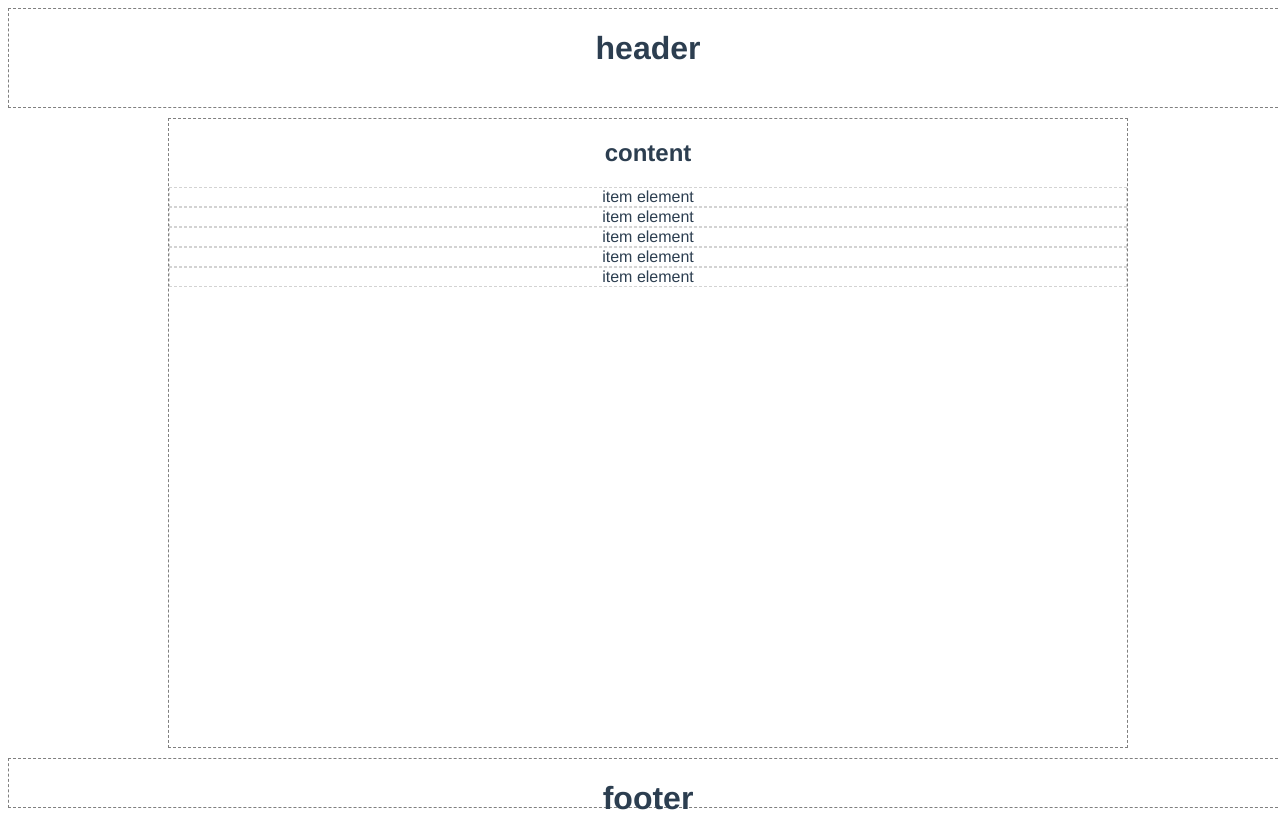
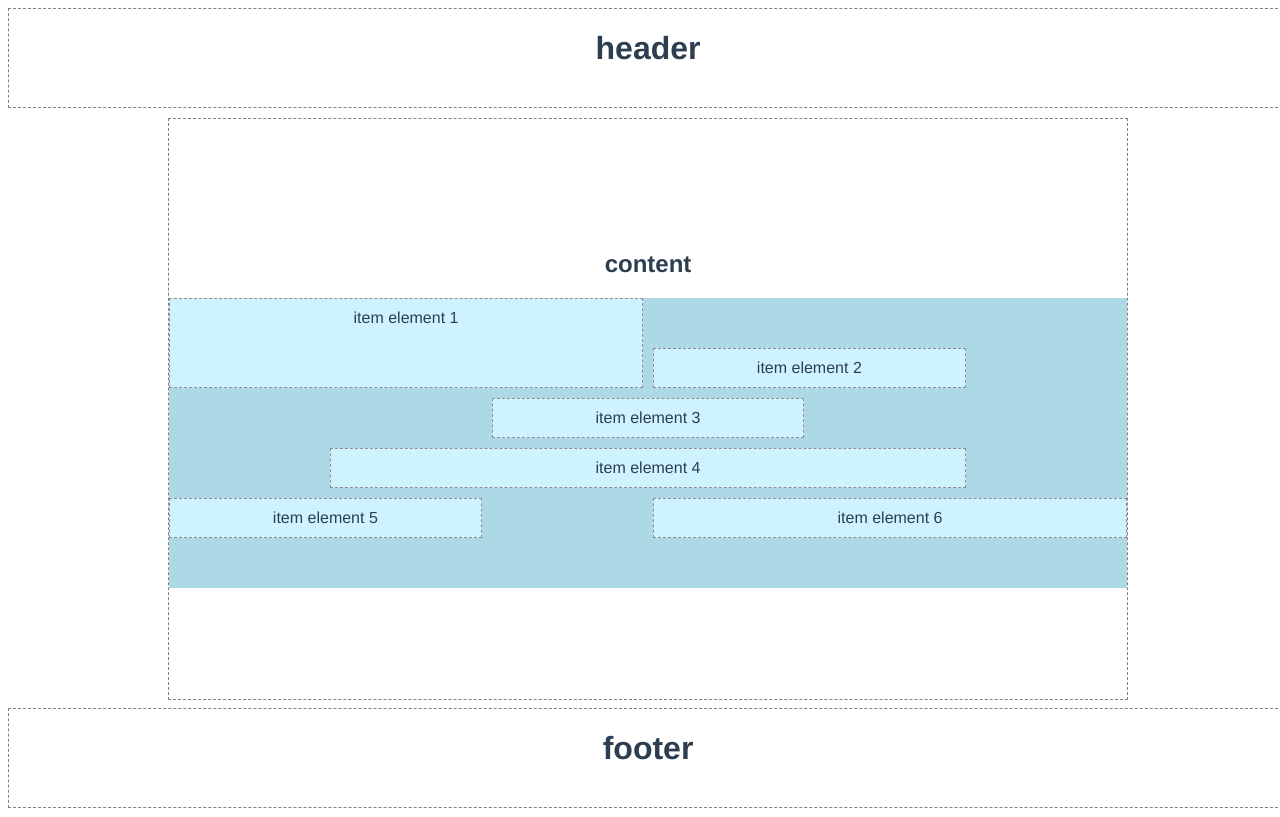
Before and after one commit to guillaume-walks/grid-layout, a Vue app: page / in a window 1280 px wide. Built offline with nearby package versions, Linux system fonts and the light colour scheme.

Commit message:
position nested grid

```diff
--- a/src/App.vue
+++ b/src/App.vue
@@ -39,7 +39,7 @@ export default {
   width: 100vw;
   height: 100vh;
   grid-template-columns: 150px auto 150px;
-  grid-template-rows: 100px 1fr 50px;
+  grid-template-rows: 100px 1fr 100px;
   grid-gap: 10px;
 }
 .main-container > * {
--- a/src/components/Main.vue
+++ b/src/components/Main.vue
@@ -2,11 +2,12 @@
       <div class="main">
         <h2>content</h2>
         <div class="sub-content">
-          <div class="item">item element </div>
-          <div class="item">item element </div>
-          <div class="item">item element </div>
-          <div class="item">item element </div>
-          <div class="item">item element </div>
+          <div class="item1">item element 1</div>
+          <div class="item2">item element 2</div>
+          <div class="item3">item element 3</div>
+          <div class="item4">item element 4</div>
+          <div class="item5">item element 5</div>
+          <div class="item6">item element 6</div>
         </div>
       </div>
   </template>
@@ -19,13 +20,43 @@
   <style>
   .main{
     grid-column: 2/3;
+    height: 100%;
+    align-content: center;
   }
 
   .sub-content{
     display: grid;
+    /* height: 700px; */
+    align-content: center;
+    grid-gap: 10px;
+    grid-template-columns: 1fr 1fr 1fr 1fr 1fr 1fr;
+    grid-template-rows: 1fr 1fr 1fr 1fr 1fr 1fr;
+    background: lightblue;
+  }
+  .item1{
+    grid-area: 1 / 1 / 3 / 4;
+  }
+  .item2{
+    grid-area: 2 / 4 / 3 / 6;
+  }
+  .item3{
+    grid-area: 3 / 3 / 4 / 5;
+  }
+  .item4{
+    grid-area: 4 / 2 / 5 / 6;
+  }
+  .item5{
+    grid-area: 5 / 1 / 6 / 3;
+  }
+  .item6{
+    grid-area: 5 / 4 / 6 / 7;
   }
 
+
   .sub-content > * {
-    border: 1px dashed lightgray;
+    border: 1px dashed rgb(143, 143, 143);
+    padding: 10px;
+    background: rgb(206, 243, 255);
+
   }
   </style>
```
